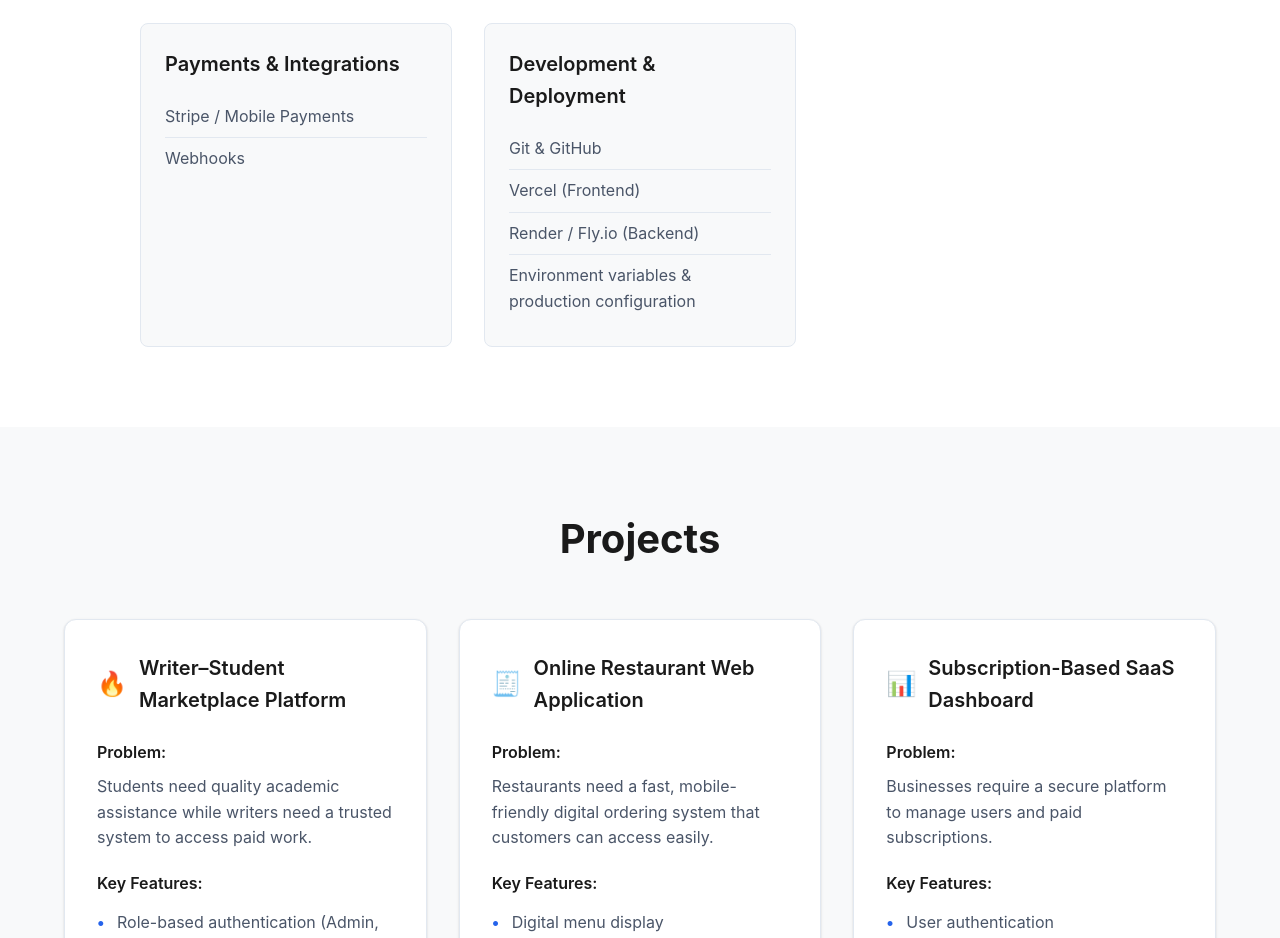
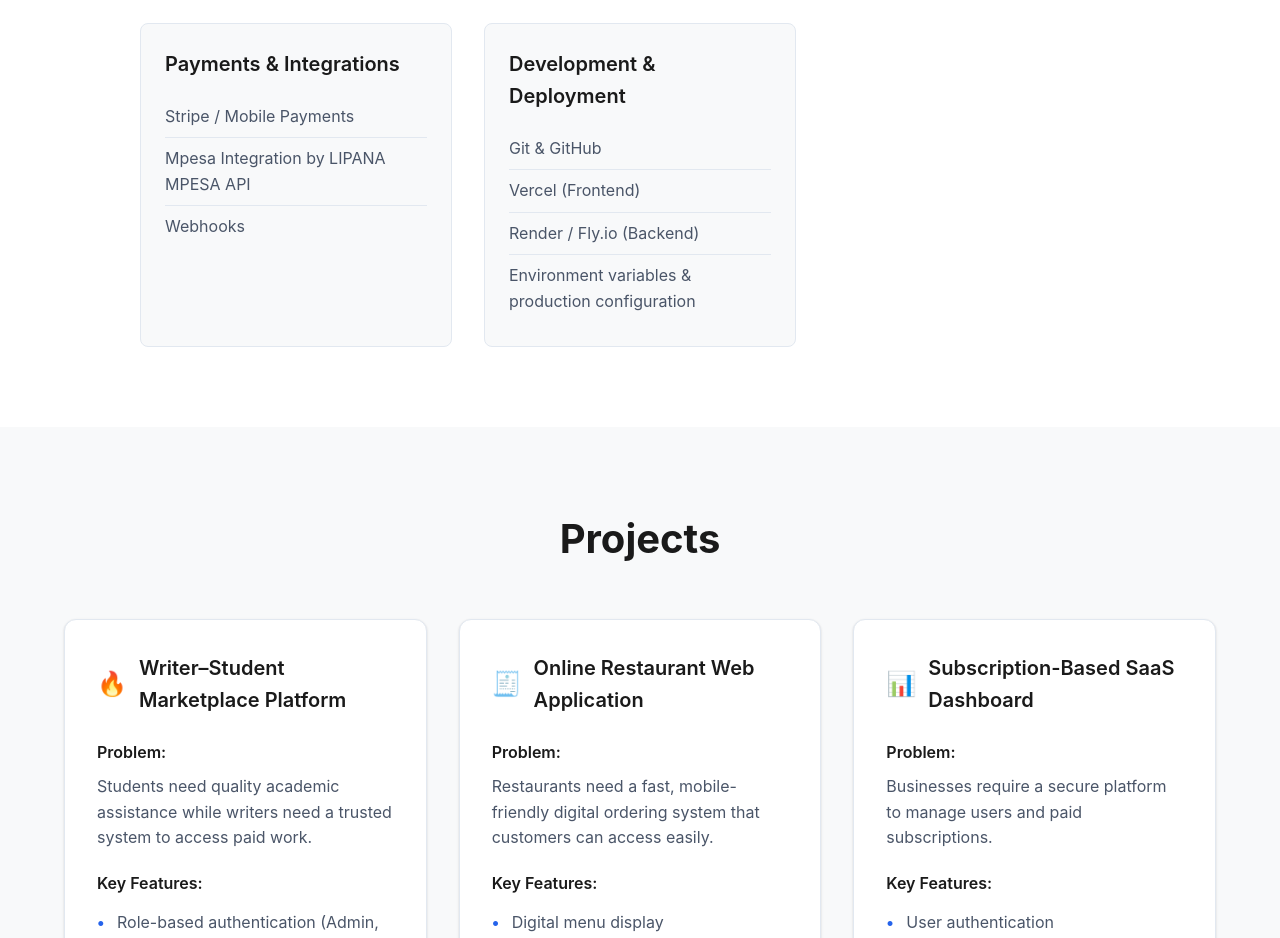
Before and after one commit to jamiljuma2/portfolio, a React (Vite) app: page / in a window 1280 px wide. Shown: the part 1800-2738 px from the top of the page. Built offline with nearby package versions, Linux system fonts and the light colour scheme.

Commit message:
Add Mpesa Integration by LIPANA MPESA API to skills section

```diff
--- a/src/components/Skills.jsx
+++ b/src/components/Skills.jsx
@@ -16,7 +16,7 @@ function Skills() {
     },
     {
       title: 'Payments & Integrations',
-      skills: ['Stripe / Mobile Payments', 'Webhooks']
+      skills: ['Stripe / Mobile Payments', 'Mpesa Integration by LIPANA MPESA API', 'Webhooks']
     },
     {
       title: 'Development & Deployment',
```
